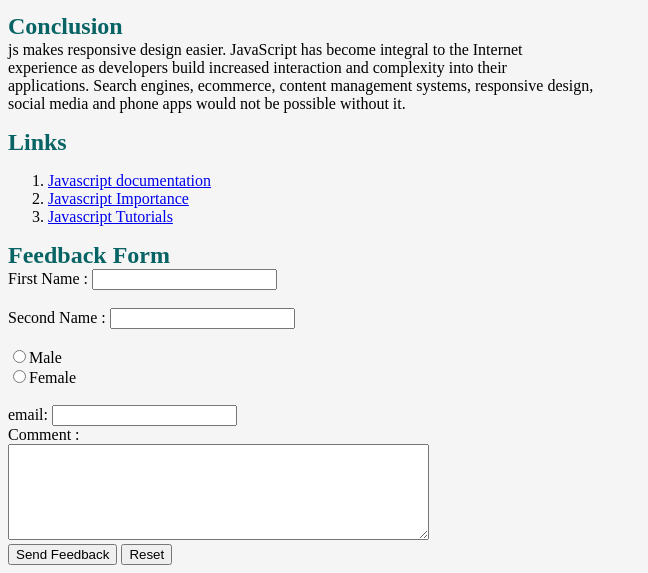
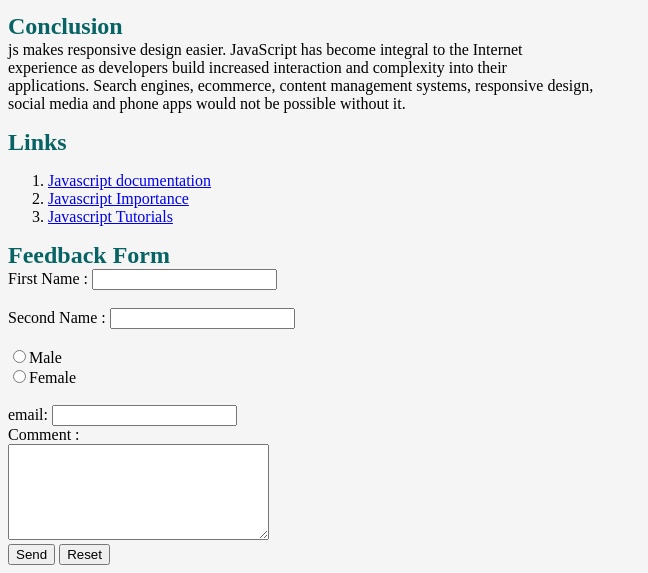
Before and after one commit to Jay2995/internetProgramming, a plain HTML site: page index.html in a window 1280 px wide. Shown: the part 633-1206 px from the top of the page, without its empty margins (0-648 px from the left). Drawn offline with Linux system fonts and the light colour scheme.

Commit message:
update form

```diff
--- a/index.html
+++ b/index.html
@@ -104,9 +104,9 @@
         <br>
 
           Comment :<br>
-          <textarea rows="6" cols="50" name="commentfield"></textarea>
+          <textarea rows="6" cols="30" name="commentfield"></textarea>
           <br>
-          <input type="submit" value="Send Feedback">
+          <input type="submit" value="Send">
           <input type="reset" value="Reset">
         </form>
     </body>
```
